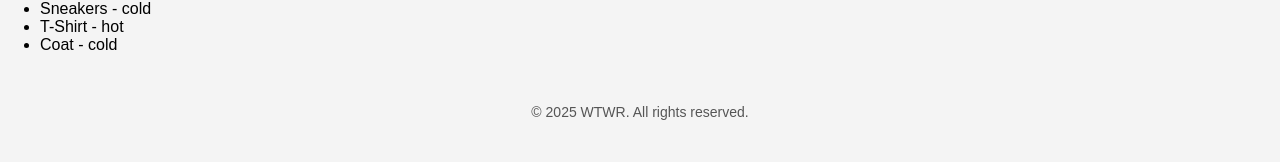
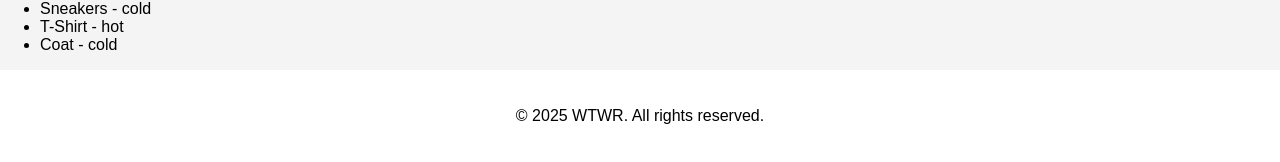
Before and after one commit to FHobbs8030/wtwr, a React (Vite) app: page / in a window 1280 px wide. Shown: the part 280-442 px from the top of the page. Built offline with nearby package versions, Linux system fonts and the light colour scheme.

Commit message:
Footer Specs are finished

```diff
--- a/src/blocks/Footer.css
+++ b/src/blocks/Footer.css
@@ -1,6 +1,13 @@
 .footer {
-  text-align: center;
+  display: flex;
+  justify-content: center;
+  align-items: center;
   padding: 20px;
-  font-size: 14px;
-  color: #555;
+  font-size: 16px;
+  font-family: "Cabinet Grotesk", sans-serif;
+  font-weight: 500;
+  line-height: 20px;
+  background-color: #fff;
+  color: #000;
+  margin-top: auto;
 }
```
